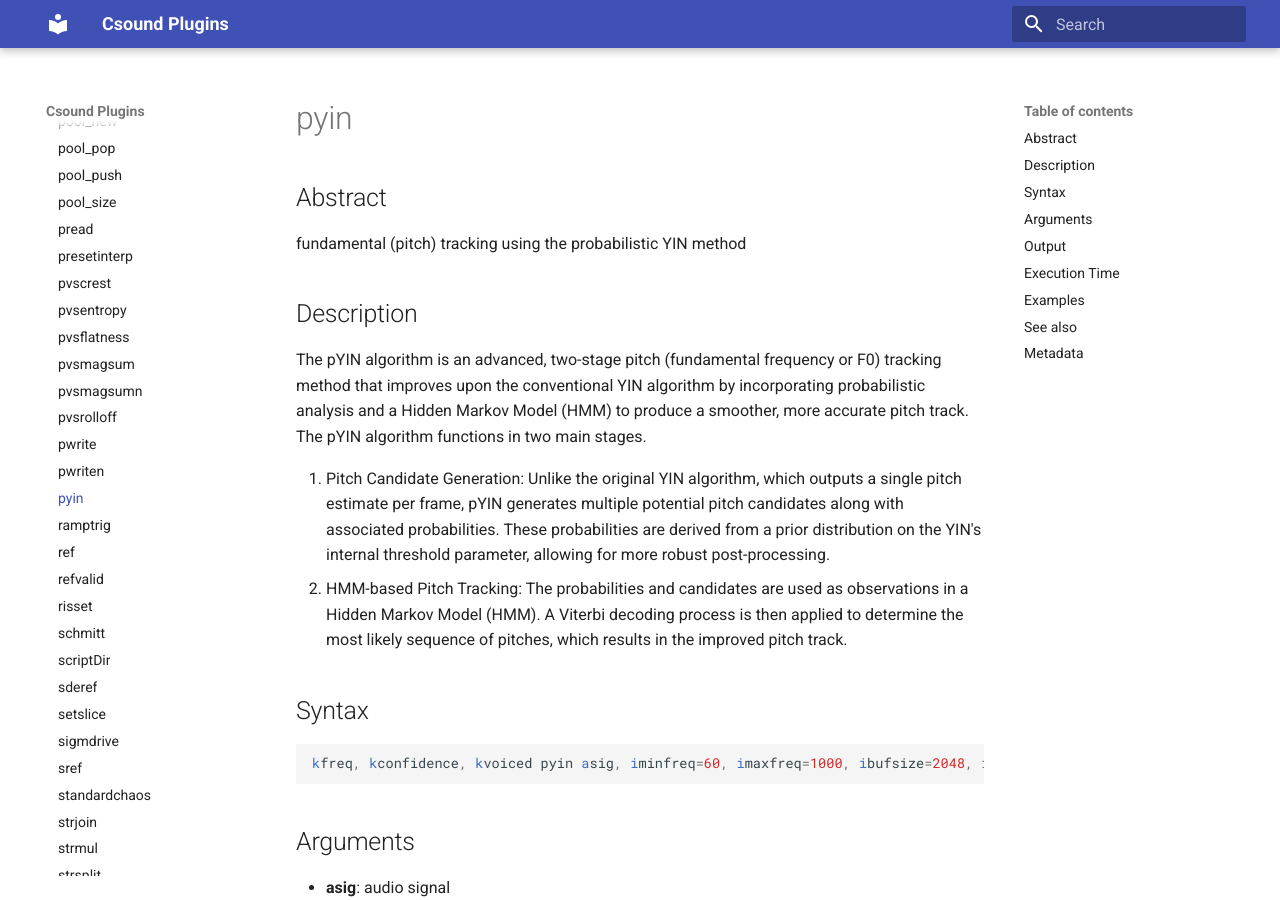
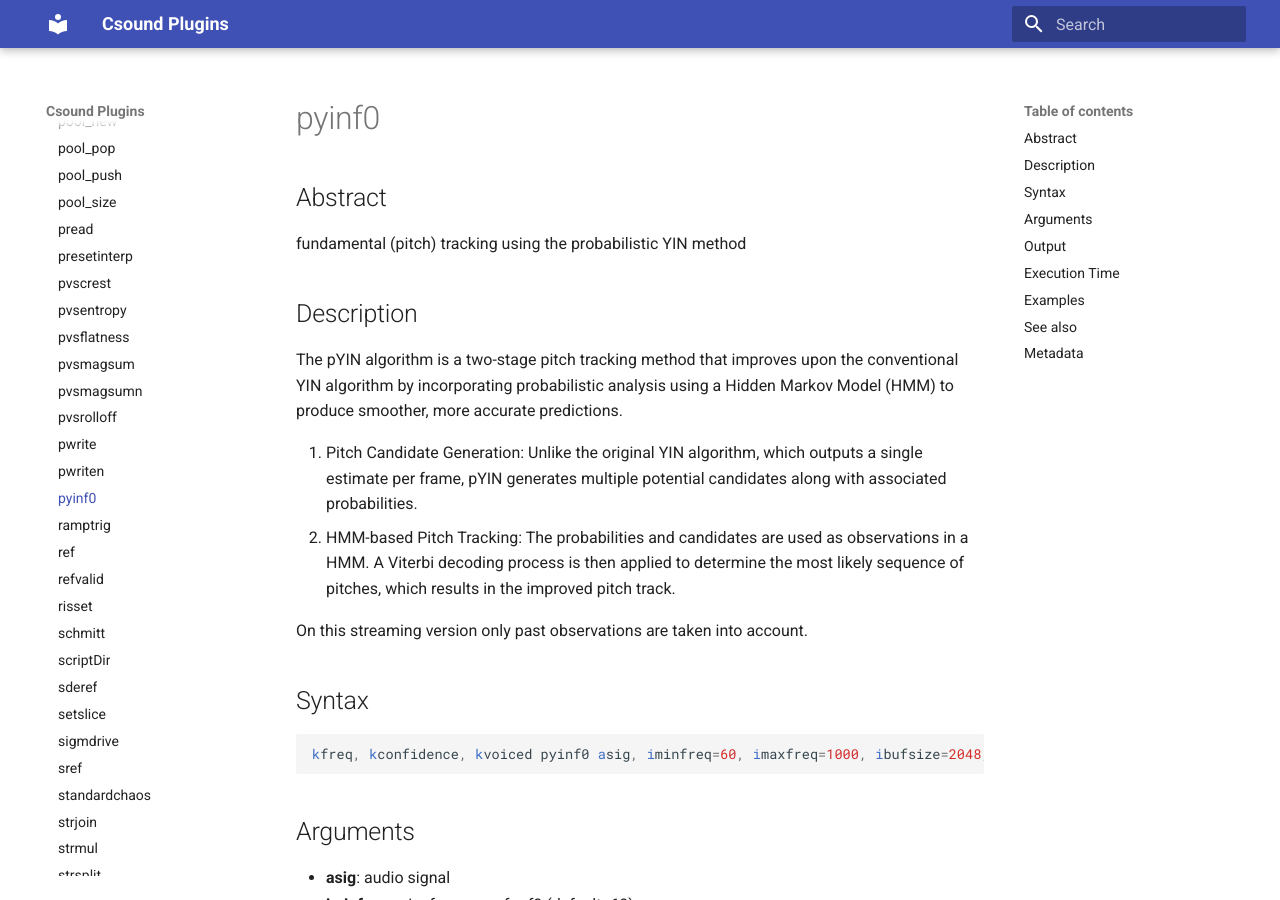
Before and after one commit to csound-plugins/csound-plugins, an MkDocs documentation site: the page built from docs/opcodes/pyinf0.md, in a window 1280 px wide and 900 px high. Built offline with MkDocs 1.6.1 and Material for MkDocs 9.7.7, drawn with Linux system fonts in a browser that asks for light colours; some of the changed text lies outside the part shown.

Commit message:
generate man pages

````diff
--- a/docs/opcodes/pyin.md
+++ b/docs/opcodes/pyinf0.md
@@ -1,4 +1,4 @@
-# pyin
+# pyinf0
 
 ## Abstract
 
@@ -6,26 +6,25 @@ fundamental (pitch) tracking using the probabilistic YIN method
 
 ## Description
 
-The pYIN algorithm is an advanced, two-stage pitch (fundamental frequency or F0)
-tracking method that improves upon the conventional YIN algorithm by incorporating
-probabilistic analysis and a Hidden Markov Model (HMM) to produce a smoother,
-more accurate pitch track. The pYIN algorithm functions in two main stages.
+The pYIN algorithm is a two-stage pitch tracking method that improves upon
+the conventional YIN algorithm by incorporating probabilistic analysis
+using a Hidden Markov Model (HMM) to produce smoother, more accurate predictions.
 
 1. Pitch Candidate Generation: Unlike the original YIN algorithm,
-  which outputs a single pitch estimate per frame, pYIN generates
-  multiple potential pitch candidates along with associated probabilities.
-  These probabilities are derived from a prior distribution on the YIN's internal
-  threshold parameter, allowing for more robust post-processing.
+  which outputs a single estimate per frame, pYIN generates
+  multiple potential candidates along with associated probabilities.
 2. HMM-based Pitch Tracking: The probabilities and candidates are used
-  as observations in a Hidden Markov Model (HMM). A Viterbi decoding process is then
+  as observations in a HMM. A Viterbi decoding process is then
   applied to determine the most likely sequence of pitches, which results in the
   improved pitch track.
+
+On this streaming version only past observations are taken into account.
 
 ## Syntax
 
 
 ```csound
-kfreq, kconfidence, kvoiced pyin asig, iminfreq=60, imaxfreq=1000, ibufsize=2048, ioverlap=4, ktransprob=0.99, ibins=4, kdrift=5
+kfreq, kconfidence, kvoiced pyinf0 asig, iminfreq=60, imaxfreq=1000, ibufsize=2048, ioverlap=4, ktransprob=0.99, ibins=4, kdrift=5
 ```
 
 ## Arguments
@@ -67,11 +66,11 @@ ksmps  = 64
 nchnls = 2
 0dbfs  = 1
 
-/* example file for pyin
+/* example file for pyinf0
 
 Syntax:
 
-kfreq, kconfidence, kvoiced pyin asig, iminfreq=60, imaxfreq=1000, ibufsize=2048, ioverlap=4, ktransprob=0.99, ibins=4, kdrift=5
+kfreq, kconfidence, kvoiced pyinf0 asig, iminfreq=60, imaxfreq=1000, ibufsize=2048, ioverlap=4, ktransprob=0.99, ibins=4, kdrift=5
 
 Args:
 	* asig: audio signal
@@ -93,18 +92,18 @@ Output:
 
 instr 1
   asig1 = oscili:a(0.5, 500)
-  asig2 = buzz(0.1, 300, 7, -1)
-  asig3 = pinker() * 0.1
-  asig4 = diskin2("finnegan01.flac", 1, 0, 1)[0]
-  Snames[] fillarray "sine ", "buzz ", "pink ", "finn "
+  asig2 = diskin2("finnegan01.flac", 1, 0, 1)[0]
+  asig3 = buzz(0.1, 300, 7, -1)
+  asig4 = pinker() * 0.1
+  Snames[] fillarray "sine", "speech", "buzz", "pink"
   ksource init 0
   if metro(1/3) == 1 then
     ksource = (ksource + 1) % 4
   endif
   asig = picksource(ksource, asig1, asig2, asig3, asig4)
-  kpitch, kconf, kvoiced pyin asig, 60, 1000, 2048, 8, 0.992, 5
+  kpitch, kconf, kvoiced pyinf0 asig, 60, 1000, 2048, 8, 0.9, 5
   ksound = schmitt(dbamp(rms(asig)),  -45, -55);
-  kenv = schmitt:k(kconf, 0.5, 0.3) * ksound;
+  kenv = schmitt:k(kconf, 0.03, 0.01) * ksound;
   if metro(12) == 1 then
     printsk "Source: %d, %s, pitch: %f, conf: %f, voiced: %f, sound: %d\n", ksource, Snames[ksource], kpitch, kconf, kvoiced, ksound
   endif
````
Also changed, not shown: other parts of docs/opcodes/pyinf0.md (+1 -0 lines), docs/index.md (+8 -1 lines), src/else/doc/pyinf0.md (added, +143 -0 lines).
